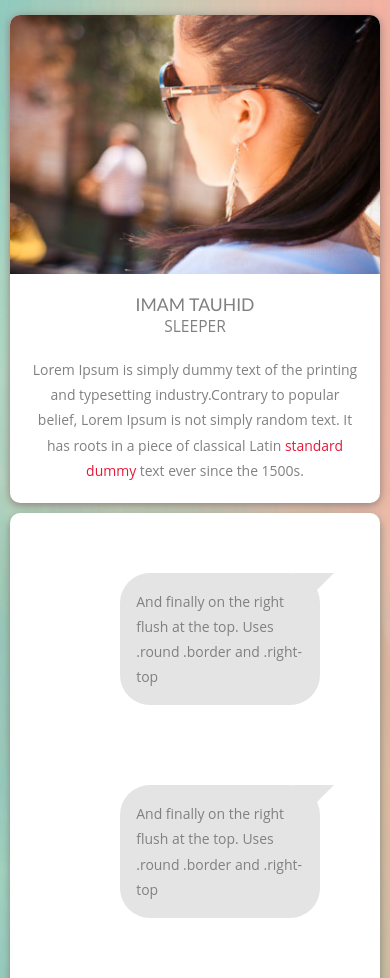
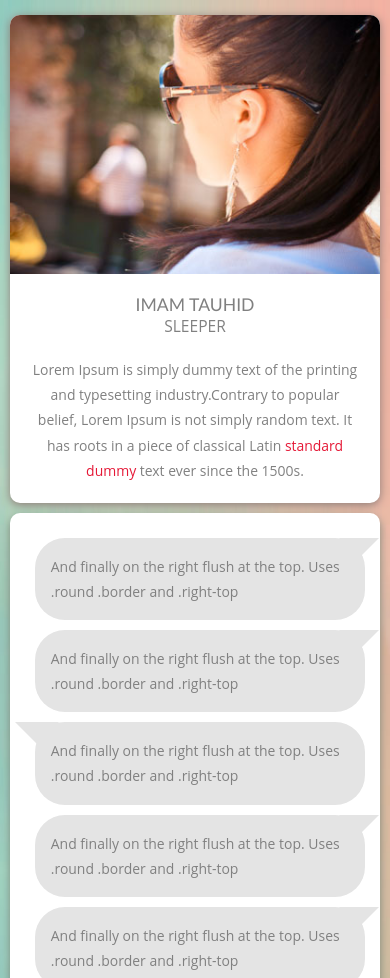
Before and after one commit to kucingbelang4/ordca, a website: page template/web/index.html in a window 390 px wide. Shown: the top 978 px of the page. Drawn offline with Linux system fonts and the light colour scheme; no server answers.

Commit message:
update view mobile :: client

```diff
--- a/template/web/css/style.css
+++ b/template/web/css/style.css
@@ -850,6 +850,23 @@ p.para{
 	.user_img {
 		margin: 2% 0;
 	}
+
+	#messages li a .talk-bubble{
+
+		float:none!important;
+		margin: 5px!important;
+		width:100%!important;
+
+	}
+
+	#messages li a{
+
+		width:100%!important;
+		height:auto;
+		display:block;
+
+	}
+
 }
 @media only screen and (max-width: 640px){
 	.wrap{
--- a/template/web/js/app.js
+++ b/template/web/js/app.js
@@ -26,7 +26,7 @@ $(document).ready(function(){
 
       chat.on('message', function(msg){
 
-          var html = '<li><a href="#"><div style="float:left" class="talk-bubble tri-right round border left-top"><div class="talktext"><p>'+msg+'</p></div></div></a></li>'
+          var html = '<a href="#"><div style="float:left" class="talk-bubble tri-right round border left-top"><div class="talktext"><p>'+msg+'</p></div></div></a>'
 
           $('#messages').append($('<li>').html(html));
 
```
